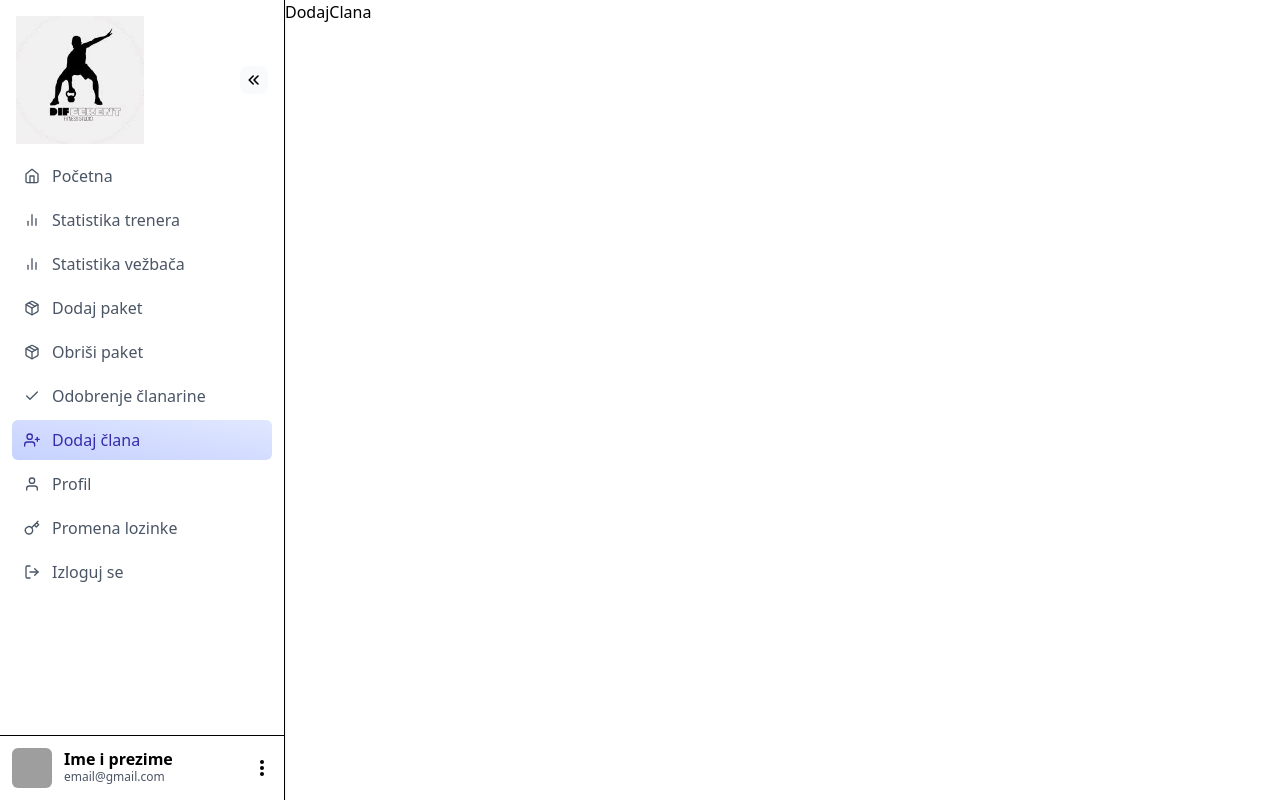
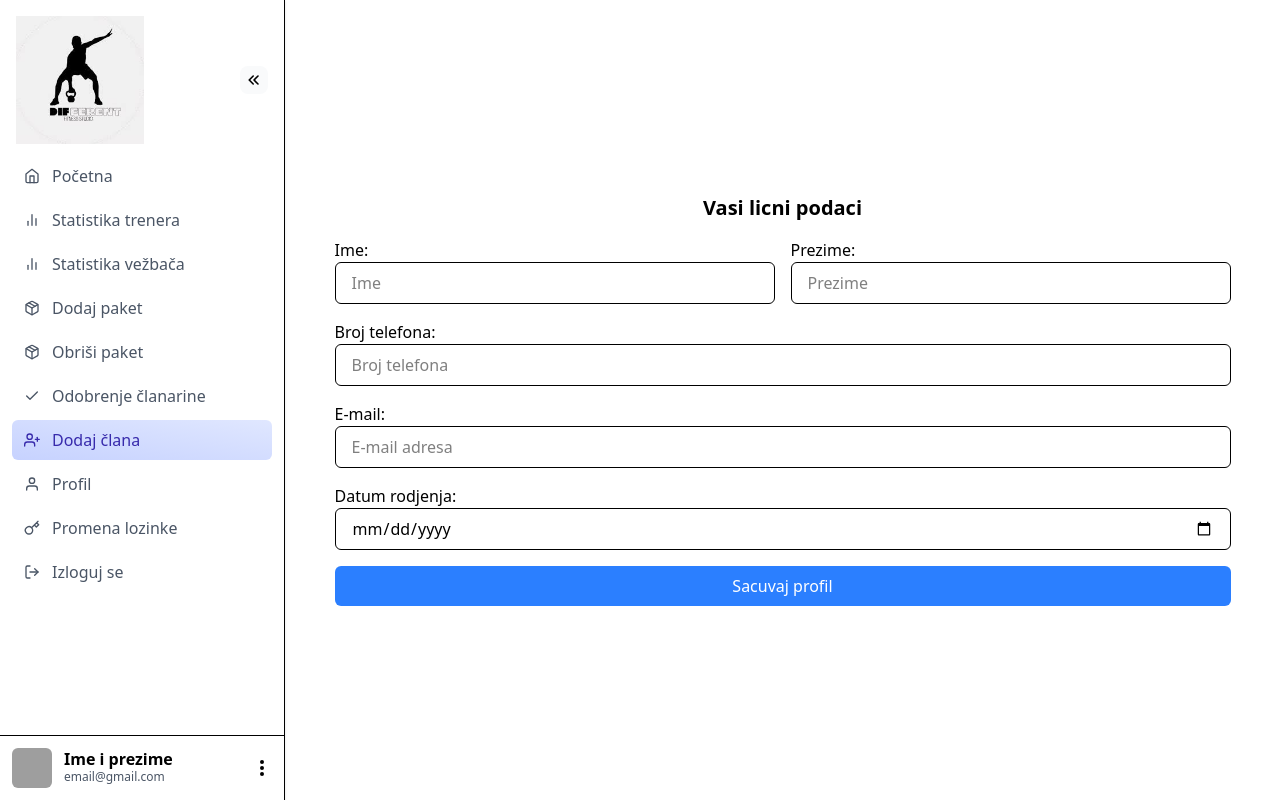
Before and after one commit to mio95/Fitness-studio-Different-UI, a React (Vite) app: page /dodajClana in a window 1280 px wide. Built offline with nearby package versions, Linux system fonts and the light colour scheme; grey boxes are pictures that could not be loaded.

Commit message:
dodaj clana

```diff
--- a/src/pages/DodajClana.jsx
+++ b/src/pages/DodajClana.jsx
@@ -1,7 +1,69 @@
 import React from "react";
 
 function DodajClana() {
-  return <div>DodajClana</div>;
+  return (
+    <div className="w-[70%] mx-auto my-auto">
+      <h1 className="text-xl text-center font-semibold mb-4">
+        Vasi licni podaci
+      </h1>
+      <form className="space-y-4">
+        <div className="flex flex-col md:flex-row gap-4">
+          <div className="w-auto md:w-1/2">
+            <p>Ime:</p>
+            <input
+              type="text"
+              placeholder="Ime"
+              className="w-full px-4 py-2 border rounded-md focus:outline-none focus:ring-2 focus:ring-blue-400"
+              required
+            />
+          </div>
+          <div className="w-auto md:w-1/2">
+            <p>Prezime:</p>
+            <input
+              type="text"
+              placeholder="Prezime"
+              className="w-full px-4 py-2 border rounded-md focus:outline-none focus:ring-2 focus:ring-blue-400"
+              required
+            />
+          </div>
+        </div>
+
+        <div>
+          <p>Broj telefona:</p>
+          <input
+            type="phone"
+            placeholder="Broj telefona"
+            className="w-full px-4 py-2 border rounded-md focus:outline-none focus:ring-2 focus:ring-blue-400"
+            required
+          />
+        </div>
+        <div>
+          <p>E-mail:</p>
+          <input
+            type="email"
+            placeholder="E-mail adresa"
+            className="w-full px-4 py-2 border rounded-md focus:outline-none focus:ring-2 focus:ring-blue-400"
+            required
+          />
+        </div>
+
+        <div>
+          <p>Datum rodjenja:</p>
+          <input
+            type="date"
+            placeholder="Datum rodjenja"
+            className="w-full px-4 py-2 border rounded-md focus:outline-none focus:ring-2 focus:ring-blue-400"
+          />
+        </div>
+        <button
+          type="submit"
+          className="w-full bg-blue-500 text-white py-2 px-4 rounded-md hover:bg-blue-600 transition-colors"
+        >
+          Sacuvaj profil
+        </button>
+      </form>
+    </div>
+  );
 }
 
 export default DodajClana;
--- a/src/pages/Profil.jsx
+++ b/src/pages/Profil.jsx
@@ -11,14 +11,16 @@ function Profil() {
         </div>
       </div>
       <div className="w-[70%]">
-        <h1 className="text-lg font-semibold mb-4">Vasi licni podaci</h1>
+        <h1 className="text-xl text-center font-semibold mb-10">
+          Vasi licni podaci
+        </h1>
         <form className="space-y-4">
           <div className="flex gap-4">
             <div className="w-1/2">
               <p>Ime:</p>
               <input
-                type="password"
-                placeholder="Unesite staru lozinku"
+                type="text"
+                placeholder="Ime"
                 className="w-full px-4 py-2 border rounded-md focus:outline-none focus:ring-2 focus:ring-blue-400"
                 required
               />
@@ -26,8 +28,8 @@ function Profil() {
             <div className="w-1/2">
               <p>Prezime:</p>
               <input
-                type="password"
-                placeholder="Unesite novu lozinku"
+                type="text"
+                placeholder="Prezime"
                 className="w-full px-4 py-2 border rounded-md focus:outline-none focus:ring-2 focus:ring-blue-400"
                 required
               />
@@ -37,8 +39,8 @@ function Profil() {
           <div>
             <p>Broj telefona:</p>
             <input
-              type="password"
-              placeholder="Potvrditi novu lozinku"
+              type="phone"
+              placeholder="Broj telefona"
               className="w-full px-4 py-2 border rounded-md focus:outline-none focus:ring-2 focus:ring-blue-400"
               required
             />
@@ -46,8 +48,8 @@ function Profil() {
           <div>
             <p>E-mail:</p>
             <input
-              type="password"
-              placeholder="Potvrditi novu lozinku"
+              type="email"
+              placeholder="E-mail adresa"
               className="w-full px-4 py-2 border rounded-md focus:outline-none focus:ring-2 focus:ring-blue-400"
               required
             />
@@ -59,7 +61,6 @@ function Profil() {
               type="date"
               placeholder="Datum rodjenja"
               className="w-full px-4 py-2 border rounded-md focus:outline-none focus:ring-2 focus:ring-blue-400"
-              required
             />
           </div>
           <button
--- a/src/pages/PromenaLozinke.jsx
+++ b/src/pages/PromenaLozinke.jsx
@@ -21,8 +21,8 @@ function PromenaLozinke() {
   };
 
   return (
-    <div className="max-w-md mx-auto mt-10 p-6  bg-white">
-      <h2 className="text-lg font-semibold mb-4">Promeni šifru</h2>
+    <div className="my-auto mx-auto w-[40%] p-6  bg-white">
+      <h2 className="text-xl text-center font-semibold mb-4">Promeni šifru</h2>
       <form onSubmit={handleSubmit} className="space-y-4">
         <input
           type="password"
```
